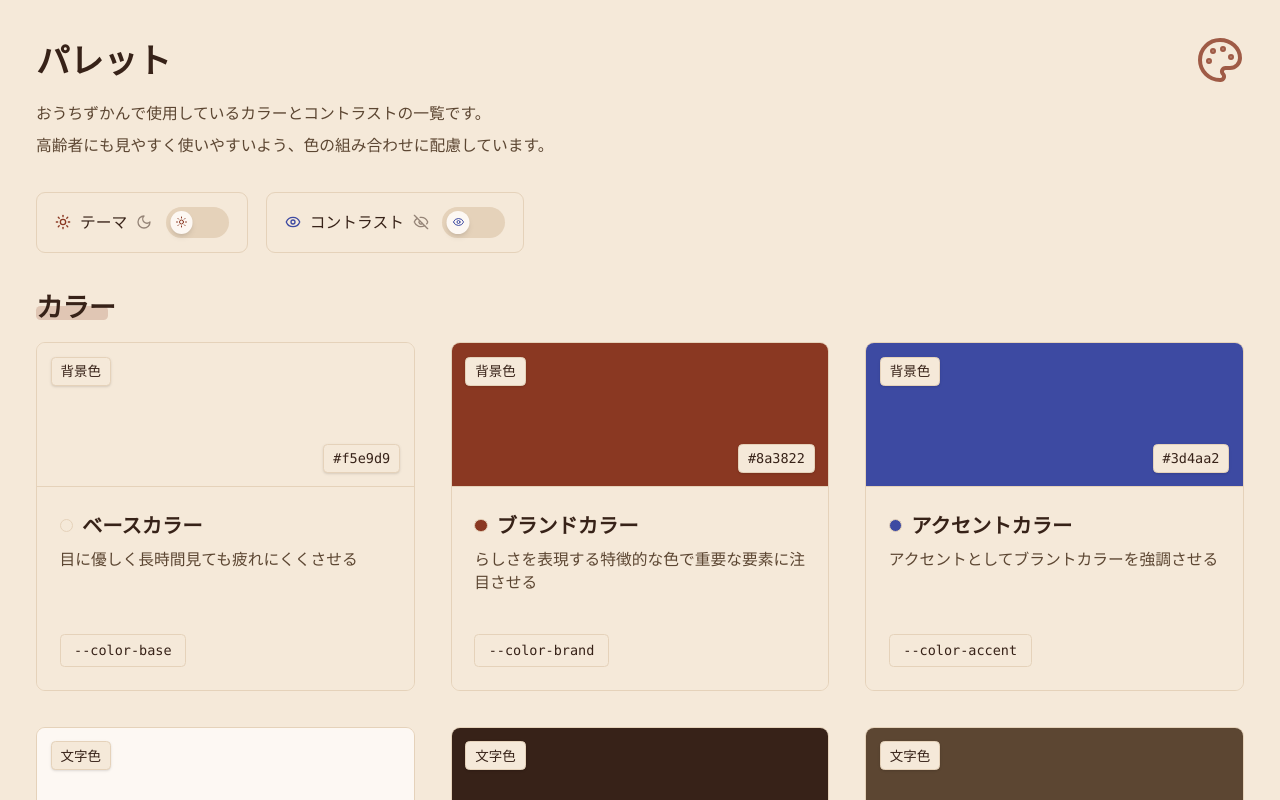
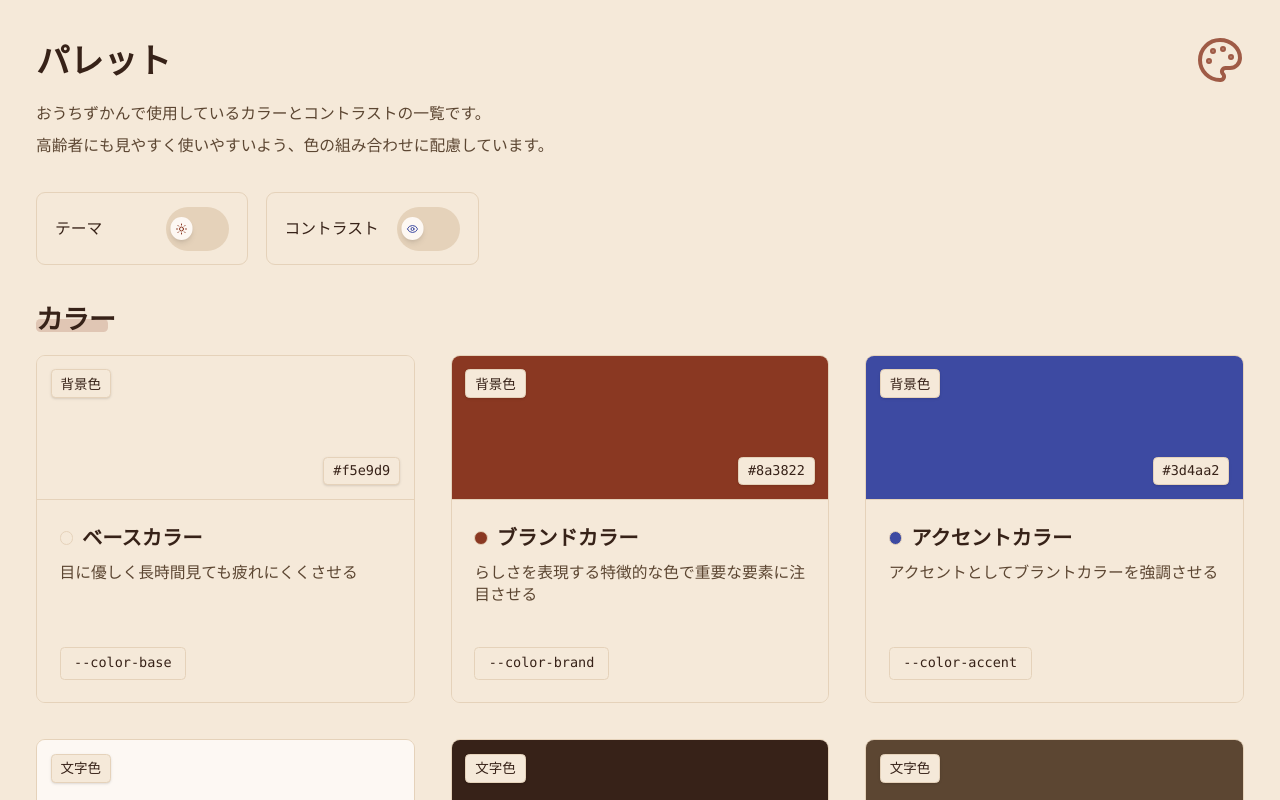
Before and after one commit to nnst0knnt/ourchizukan, a Next.js app: page /playgrounds/palette in a window 1280 px wide. Shown: the top 800 px of the page. Built offline with nearby package versions, Linux system fonts and the light colour scheme.

Commit message:
♿️ define minimum touch target

```diff
--- a/app/playgrounds/palette/page.tsx
+++ b/app/playgrounds/palette/page.tsx
@@ -164,21 +164,9 @@ export default function Palette() {
           </div>
 
           <div className="flex flex-wrap gap-4 items-center bg-base">
-            <div className="flex items-center gap-3 px-4 py-3 rounded-lg border border-outline bg-base">
+            <div className="min-w-47 flex items-center justify-between gap-4 px-4 py-3 rounded-lg border border-outline bg-base">
               <span className="text-sm font-medium flex items-center gap-2 text-primary">
-                <Sun
-                  size={16}
-                  className={
-                    theme.isLight ? "text-brand" : "text-primary opacity-50"
-                  }
-                />
                 テーマ
-                <Moon
-                  size={16}
-                  className={
-                    theme.isDark ? "text-brand" : "text-primary opacity-50"
-                  }
-                />
               </span>
               <button
                 type="button"
@@ -209,23 +197,9 @@ export default function Palette() {
                 </span>
               </button>
             </div>
-            <div className="flex items-center gap-3 px-4 py-3 rounded-lg border border-outline bg-base">
+            <div className="min-w-47 flex items-center justify-between gap-4 px-4 py-3 rounded-lg border border-outline bg-base">
               <span className="text-sm font-medium flex items-center gap-2 text-primary">
-                <Eye
-                  size={16}
-                  className={
-                    contrast.isNormal
-                      ? "text-accent"
-                      : "text-primary opacity-50"
-                  }
-                />
                 コントラスト
-                <EyeOff
-                  size={16}
-                  className={
-                    contrast.isHigh ? "text-accent" : "text-primary opacity-50"
-                  }
-                />
               </span>
               <button
                 type="button"
@@ -375,7 +349,7 @@ export default function Palette() {
                             />
                           </div>
 
-                          <p className="text-xs text-secondary flex items-start gap-2">
+                          <p className="text-xs text-secondary flex items-center gap-2">
                             <span
                               className="inline-block w-3 h-3 rounded-full border border-outline"
                               style={{ backgroundColor: evaluated.color }}
--- a/styles/globals.css
+++ b/styles/globals.css
@@ -93,8 +93,42 @@ html {
 }
 
 @layer base {
+  /* ホバー状態のカーソルを指定 */
   button:not(:disabled),
   [role="button"]:not(:disabled) {
     cursor: pointer;
   }
+
+  /* ボタン、リンク、その他のクリック可能要素に最小サイズを指定 */
+  button,
+  [role="button"],
+  a,
+  input[type="button"],
+  input[type="submit"],
+  input[type="reset"],
+  select,
+  .touch-target {
+    min-height: 44px;
+    min-width: 44px;
+  }
+
+  /* 小さいテキストリンクなどのための垂直方向の余白調整 */
+  a:not(.inline-link),
+  button:not(.inline-button) {
+    padding-top: 0.5rem;
+    padding-bottom: 0.5rem;
+  }
+
+  /* フォーカス状態の視覚的強調 */
+  :focus-visible {
+    outline: 2px solid var(--color-focus);
+    outline-offset: 2px;
+  }
+
+  /* タッチターゲットユーティリティクラス */
+  .touch-target {
+    display: inline-flex;
+    align-items: center;
+    justify-content: center;
+  }
 }
```
